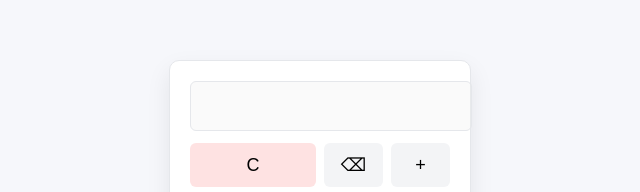
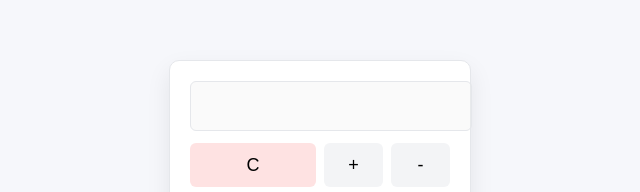
Before and after one commit to lsah62431/calculator-devops, a website: page docs/index.html in a window 1280 px wide. Shown: the part 162-354 px from the top of the page, 320-960 px from the left. Drawn offline with Linux system fonts and the light colour scheme.

Commit message:
Update index.html

```diff
--- a/docs/index.html
+++ b/docs/index.html
@@ -10,7 +10,6 @@
     <input type="text" id="display" disabled>
     <div class="buttons">
       <button onclick="clearDisplay()">C</button>
-      <button onclick="backspace()" class="backspace">⌫</button>
       <button onclick="append('+')">+</button>
       <button onclick="append('-')">-</button>
       <button onclick="append('*')">*</button>
```
